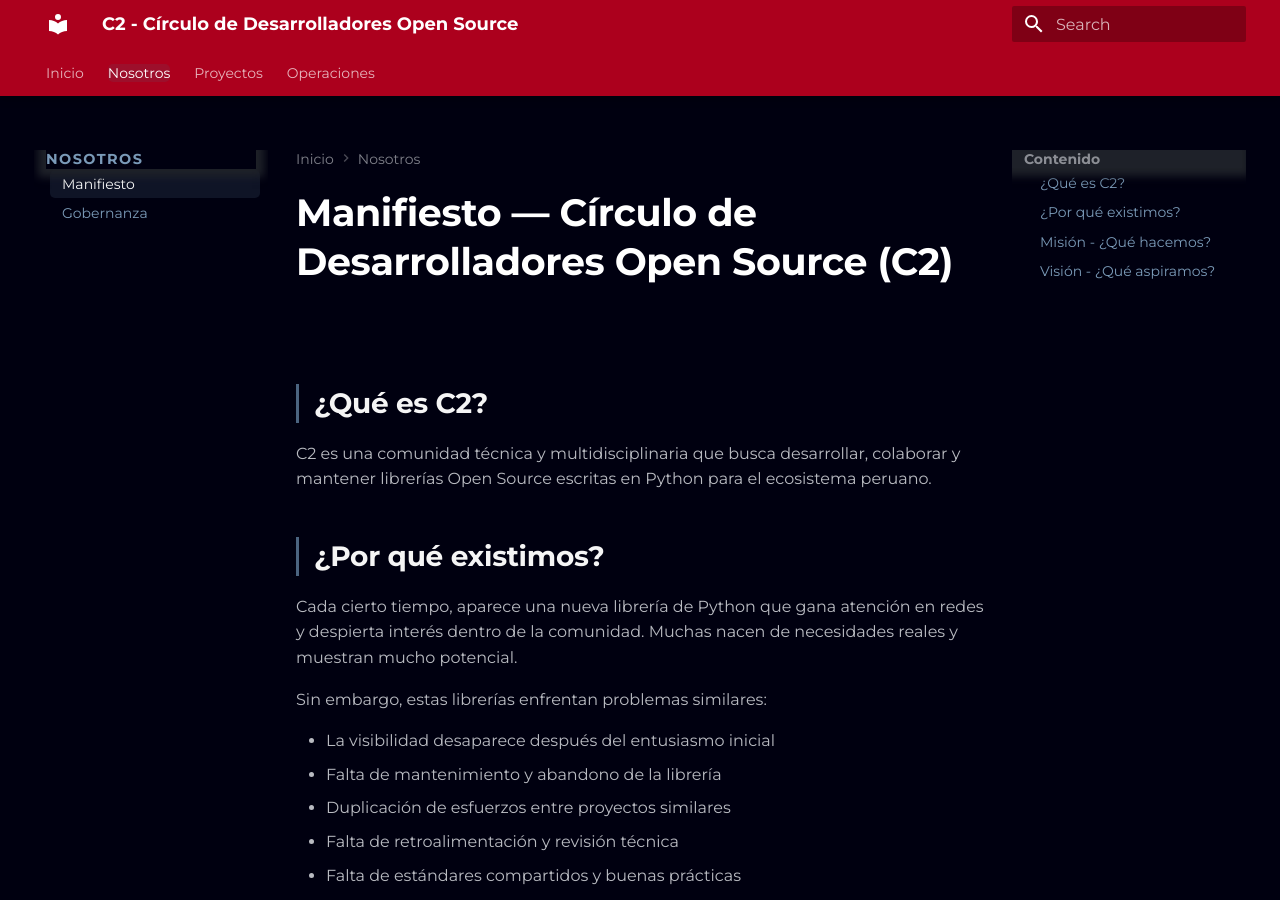
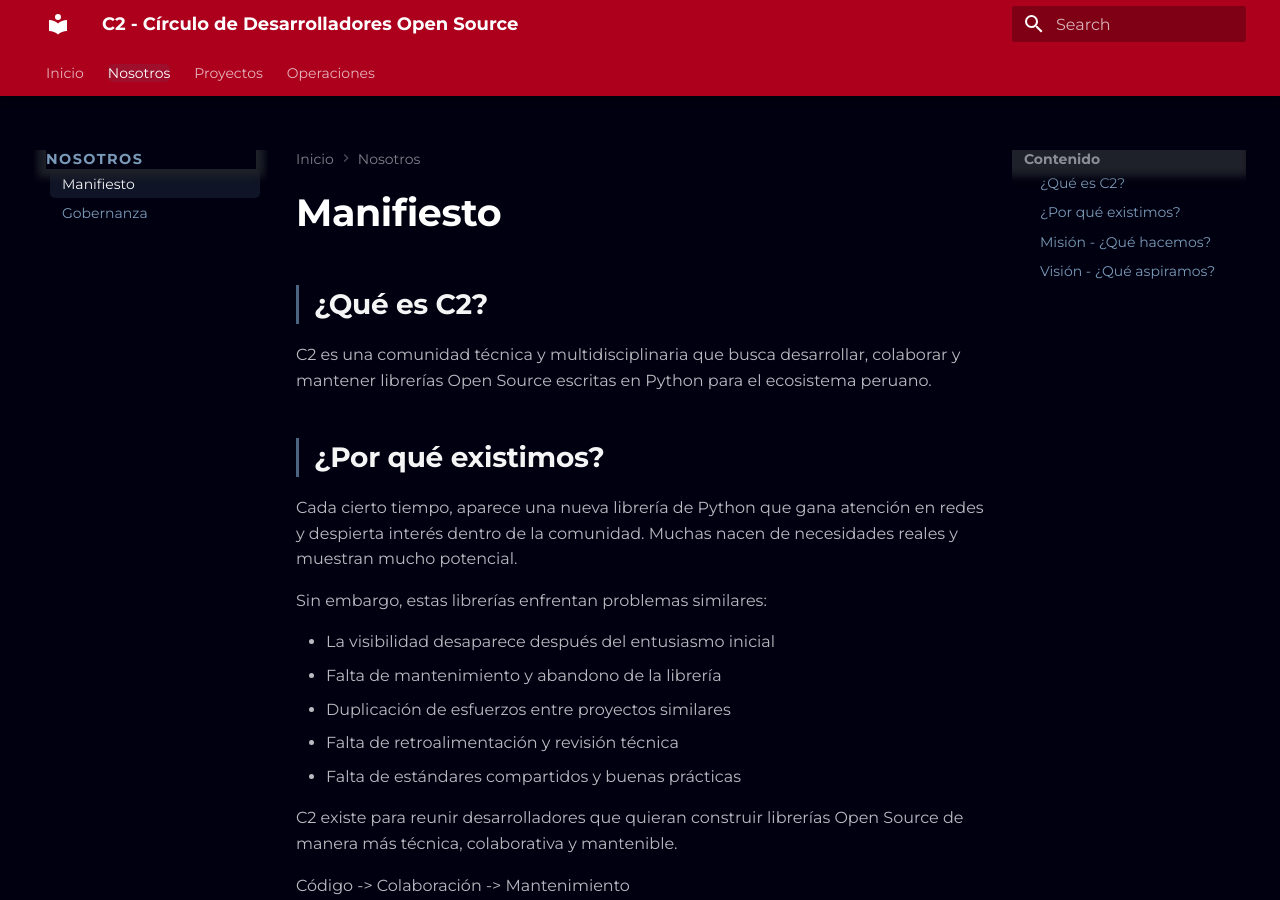
Before and after one commit to c2-circulo-desarrolladores/c2-core, an MkDocs documentation site: the page built from docs/nosotros/manifiesto.md, in a window 1280 px wide and 900 px high. Built offline with MkDocs 1.6.1 and Material for MkDocs 9.7.7, drawn with Linux system fonts in a browser that asks for light colours.

Commit message:
fix(nos): Corregir título del manifiesto

```diff
--- a/docs/nosotros/manifiesto.md
+++ b/docs/nosotros/manifiesto.md
@@ -1,4 +1,4 @@
-# Manifiesto — Círculo de Desarrolladores Open Source (C2)
+# Manifiesto
 
 ## ¿Qué es C2?
 
```
